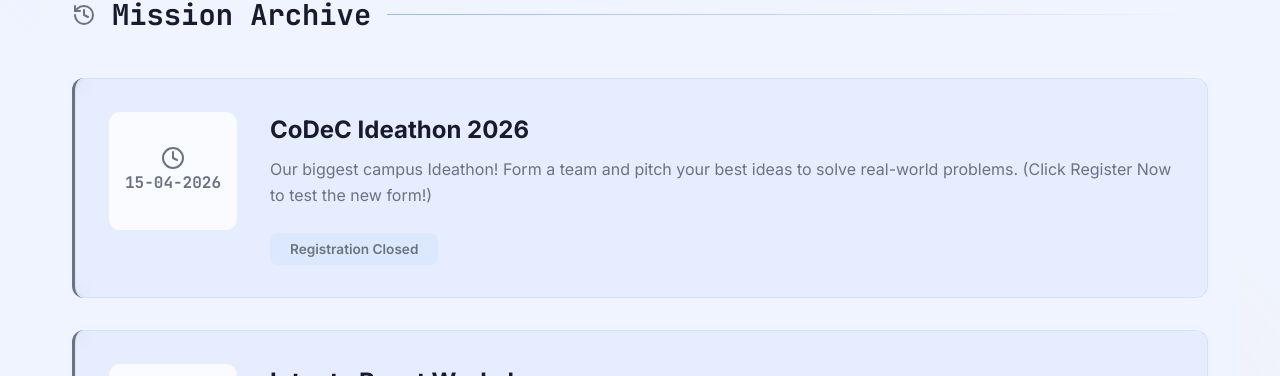
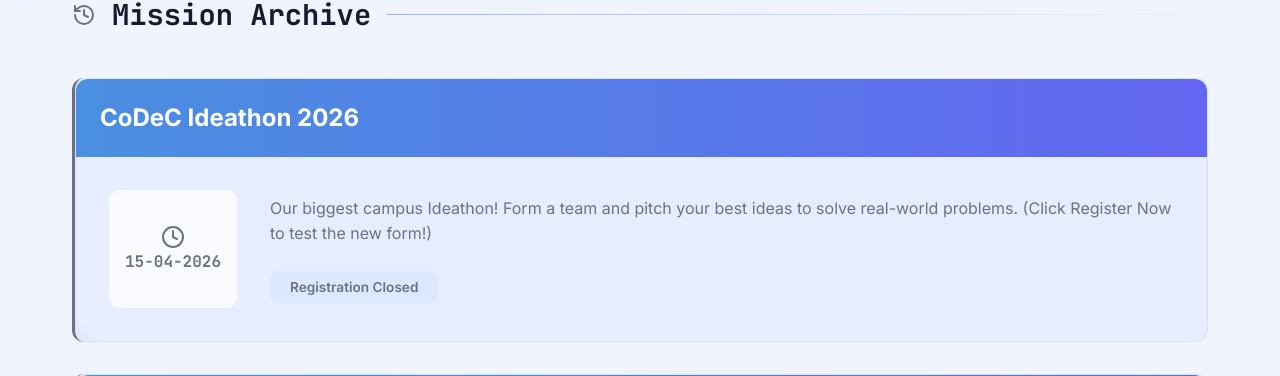
Before and after one commit to lawn-mimower/CoDeC, a Next.js app: page /events in a window 1280 px wide. Shown: the part 576-952 px from the top of the page. Built offline with nearby package versions, Linux system fonts and the light colour scheme; no server answers; the database is empty.

Commit message:
fix: add gradient event card header style to EventsPage

```diff
--- a/src/views/EventsPage.jsx
+++ b/src/views/EventsPage.jsx
@@ -72,24 +72,9 @@ const EventsPage = () => {
                                 transition={{ delay: index * 0.1, duration: 0.5 }}
                             >
                                 <GlassCard className={styles.eventCardInner} hover={false}>
-                                    <div className={styles.dateBox}>
-                                        <Calendar size={24} />
-                                        <span>{formatDateToDDMMYYYY(event.date)}</span>
-                                        {!event.isAllDay && event.time && (
-                                            <div style={{ fontSize: '0.8em', marginTop: '4px', opacity: 0.8 }}>{event.time}</div>
-                                        )}
-                                        {event.isAllDay && (
-                                            <div style={{ fontSize: '0.7em', marginTop: '4px', opacity: 0.6, textTransform: 'uppercase' }}>All Day</div>
-                                        )}
-                                        {event.recurrence && event.recurrence !== 'none' && (
-                                            <div style={{ marginTop: '8px', color: 'var(--accent-orange)' }} title="Recurring Mission">
-                                                <Repeat size={16} />
-                                            </div>
-                                        )}
-                                    </div>
-                                    <div className={styles.content}>
+                                    <div className={styles.eventHeader}>
                                         <div style={{ display: 'flex', justifyContent: 'space-between', alignItems: 'flex-start' }}>
-                                            <h3 className={styles.cardTitle}>{event.name}</h3>
+                                            <h3 className={styles.cardTitle} style={{ color: 'white', margin: 0 }}>{event.name}</h3>
                                             {event.isCustom && (
                                                 <button
                                                     onClick={() => handleDelete(event.id)}
@@ -109,16 +94,33 @@ const EventsPage = () => {
                                                 </button>
                                             )}
                                         </div>
-
+                                        {event.category && (
+                                            <span className={styles.categoryBadge} style={{ marginTop: '0.5rem', display: 'inline-block' }}>
+                                                {event.category}
+                                            </span>
+                                        )}
+                                    </div>
+                                    <div className={styles.eventCardBody}>
+                                        <div className={styles.dateBox}>
+                                            <Calendar size={24} />
+                                            <span>{formatDateToDDMMYYYY(event.date)}</span>
+                                            {!event.isAllDay && event.time && (
+                                                <div style={{ fontSize: '0.8em', marginTop: '4px', opacity: 0.8 }}>{event.time}</div>
+                                            )}
+                                            {event.isAllDay && (
+                                                <div style={{ fontSize: '0.7em', marginTop: '4px', opacity: 0.6, textTransform: 'uppercase' }}>All Day</div>
+                                            )}
+                                            {event.recurrence && event.recurrence !== 'none' && (
+                                                <div style={{ marginTop: '8px', color: 'var(--accent-orange)' }} title="Recurring Mission">
+                                                    <Repeat size={16} />
+                                                </div>
+                                            )}
+                                        </div>
+                                        <div className={styles.content}>
                                             <p className={styles.description}>{event.description}</p>
 
                                             <div className={styles.meta} style={{ display: 'flex', gap: '8px', flexWrap: 'wrap', marginTop: '12px' }}>
                                                 {event.venue && <span className={styles.metaTag} style={{ background: 'var(--div-tag-bg)', color: 'var(--text-secondary)', border: '1px solid var(--div-tag-border)', padding: '4px 10px', borderRadius: '20px', fontSize: '0.75rem' }}>📍 {event.venue}</span>}
-                                            {event.category && (
-                                                <span className={styles.categoryBadge}>
-                                                    {event.category}
-                                                </span>
-                                            )}
                                             </div>
 
                                             <div className={styles.actions}>
@@ -128,6 +130,7 @@ const EventsPage = () => {
                                                 >
                                                     Register Now
                                                 </button>
+                                            </div>
                                         </div>
                                     </div>
                                 </GlassCard>
@@ -151,17 +154,21 @@ const EventsPage = () => {
                             transition={{ duration: 0.5 }}
                         >
                             <GlassCard className={styles.eventCardInner} hover={false}>
+                                <div className={styles.eventHeader}>
+                                    <h3 className={styles.cardTitle} style={{ color: 'white', margin: 0 }}>{event.name}</h3>
+                                </div>
+                                <div className={styles.eventCardBody}>
                                     <div className={styles.dateBox}>
                                         <Clock size={24} />
                                         <span>{formatDateToDDMMYYYY(event.date)}</span>
                                     </div>
                                     <div className={styles.content}>
-                                    <h3 className={styles.cardTitle}>{event.name}</h3>
                                         <p className={styles.description}>{event.description}</p>
                                         <div className={styles.actions}>
                                             <button className={styles.registerBtn} disabled>
                                                 Registration Closed
                                             </button>
+                                        </div>
                                     </div>
                                 </div>
                             </GlassCard>
--- a/src/views/EventsPage.module.css
+++ b/src/views/EventsPage.module.css
@@ -40,9 +40,18 @@
 
 .eventCardInner {
     display: flex;
+    flex-direction: column;
+    gap: 0;
+    padding: 0;
+    width: 100%;
+    overflow: hidden;
+    border-radius: 12px;
+}
+
+.eventCardBody {
+    display: flex;
     gap: 2rem;
     padding: 2rem;
-    width: 100%;
 }
 
 .upcomingCard {
@@ -145,6 +154,13 @@
     letter-spacing: 0.5px;
 }
 
+.eventHeader {
+    background: var(--gradient-brand-deep);
+    padding: 1.25rem 1.5rem;
+    color: white;
+    border-radius: 12px 12px 0 0;
+}
+
 .emptyState {
     color: var(--text-secondary);
     font-style: italic;
@@ -153,9 +169,10 @@
 }
 
 @media (max-width: 768px) {
-    .eventCardInner {
+    .eventCardBody {
         flex-direction: column;
         gap: 1rem;
+        padding: 1rem;
     }
 
     .dateBox {
```
Lines whose indentation alone changed are shown as unchanged.
